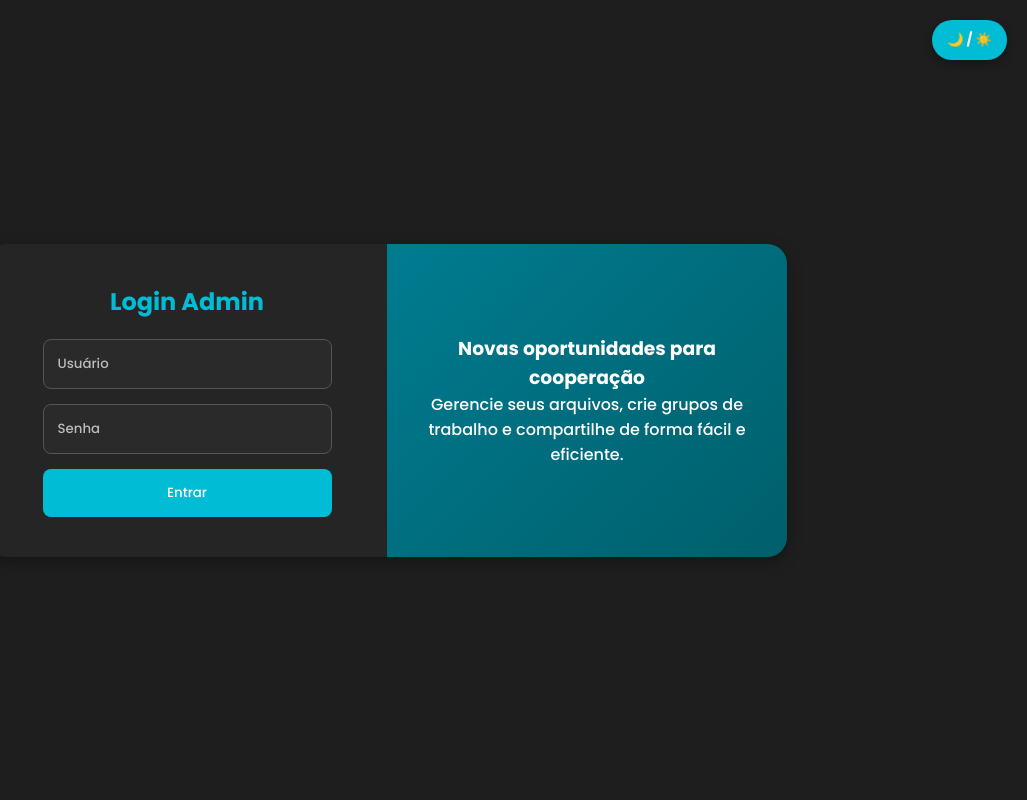
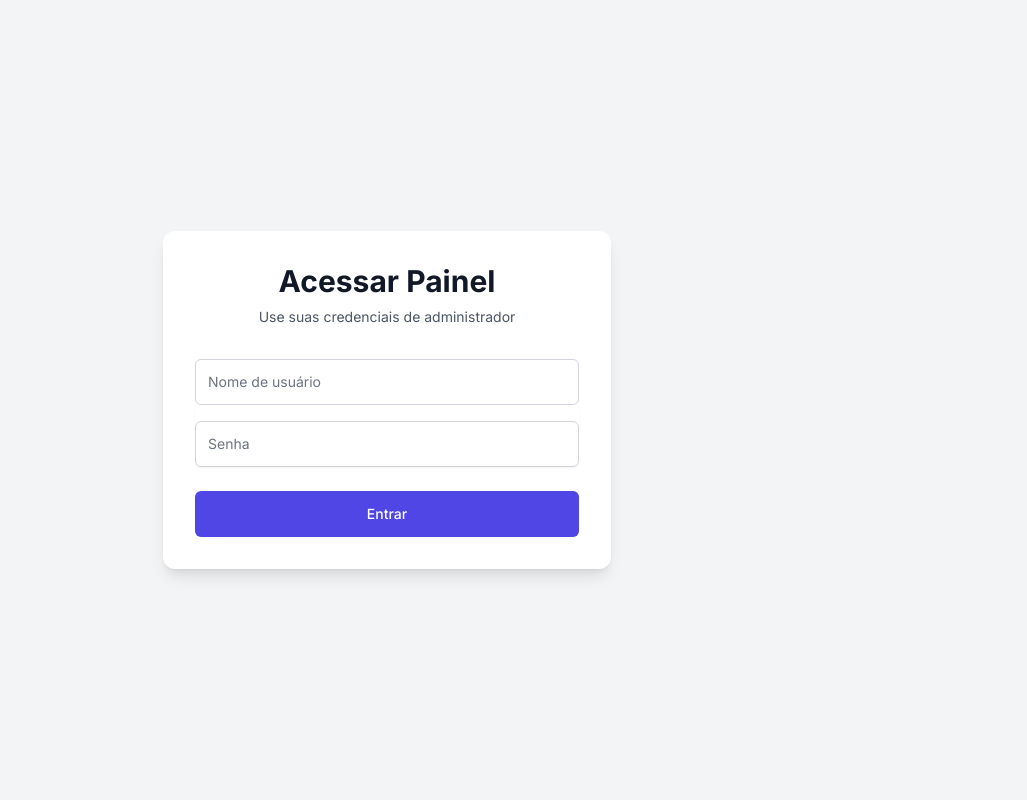
Before and after one commit to DuelNow11z/BOT-TELEGRAM, a Flask app: page /login in a window 1280 px wide. Shown: the whole page, without its empty margins (253-1280 px from the left). Run offline with Flask 3, Linux system fonts and the light colour scheme; some libraries are stand-ins or nearby versions.

Commit message:
MVP
Bot funcional inicialmente

```diff
--- a/app.py
+++ b/app.py
@@ -1,9 +1,9 @@
 from flask import Flask, render_template, request, redirect, url_for, session, flash, jsonify
 import sqlite3
 from werkzeug.security import check_password_hash
-import requests # Biblioteca para fazer requisições HTTP
-import pagamentos # Nosso módulo de pagamentos
-import config # Nosso módulo de configurações
+import requests
+import pagamentos
+import config
 
 app = Flask(__name__)
 app.secret_key = 'sua_chave_secreta_super_dificil_de_adivinhar'
@@ -15,60 +15,46 @@ def get_db_connection():
     conn.row_factory = sqlite3.Row
     return conn
 
-# --- ROTA DE WEBHOOK (NOVA) ---
-# Esta rota receberá as notificações do Mercado Pago
-
+# --- ROTA DE WEBHOOK ---
 @app.route('/webhook/mercado-pago', methods=['POST'])
 def webhook_mercado_pago():
     notification = request.json
-    print("Webhook recebido:", notification)
-
-    if notification and notification.get('type') == 'payment' and notification.get('action') == 'payment.updated':
+    if notification and notification.get('type') == 'payment':
         payment_id = notification['data']['id']
-
-        # 1. Verifica o status do pagamento na API do Mercado Pago
         payment_info = pagamentos.verificar_status_pagamento(payment_id)
 
         if payment_info and payment_info['status'] == 'approved':
             venda_id = payment_info.get('external_reference')
             if not venda_id:
-                print("Webhook ignorado: external_reference não encontrada.")
                 return jsonify({'status': 'ignored'}), 200
 
             conn = get_db_connection()
             cursor = conn.cursor()
-
-            # 2. Verifica se a venda já não foi processada
             venda = cursor.execute('SELECT * FROM vendas WHERE id = ? AND status = ?', (venda_id, 'pendente')).fetchone()
 
             if venda:
-                # 3. Atualiza o status da venda para 'aprovado'
+                # ---- CORREÇÃO SQL INJECTION APLICADA ----
+                # Usando '?' para atualizar o banco de dados de forma segura.
                 cursor.execute('UPDATE vendas SET status = ?, payment_id = ? WHERE id = ?', ('aprovado', payment_id, venda_id))
                 conn.commit()
 
-                # 4. Busca os dados para enviar o produto
                 produto_id = venda['produto_id']
                 user_id = venda['user_id']
                 produto = cursor.execute('SELECT * FROM produtos WHERE id = ?', (produto_id,)).fetchone()
                 conn.close()
 
-                # 5. Envia o produto para o usuário via Telegram
                 if produto:
                     enviar_produto_telegram(user_id, produto['nome'], produto['link'])
 
-                print(f"Venda {venda_id} aprovada e produto enviado para o usuário {user_id}.")
                 return jsonify({'status': 'success'}), 200
             else:
                 conn.close()
-                print(f"Webhook ignorado: venda {venda_id} não encontrada ou já processada.")
                 return jsonify({'status': 'already_processed'}), 200
 
     return jsonify({'status': 'ignored'}), 200
 
 def enviar_produto_telegram(user_id, nome_produto, link_produto):
-    """
-    Usa a API do Telegram diretamente para enviar a mensagem com o produto.
-    """
+    """Usa a API do Telegram diretamente para enviar a mensagem com o produto."""
     url = f"https://api.telegram.org/bot{config.API_TOKEN}/sendMessage"
     texto = (
         f"🎉 Pagamento Aprovado!\n\n"
@@ -76,25 +62,18 @@ def enviar_produto_telegram(user_id, nome_produto, link_produto):
         f"Aqui está o seu link de acesso:\n"
         f"{link_produto}"
     )
-    payload = {
-        'chat_id': user_id,
-        'text': texto,
-        'parse_mode': 'Markdown'
-    }
+    payload = { 'chat_id': user_id, 'text': texto, 'parse_mode': 'Markdown' }
     try:
-        response = requests.post(url, json=payload)
-        response.raise_for_status() # Lança um erro para respostas ruins (4xx ou 5xx)
-        print(f"Mensagem de entrega enviada com sucesso para o usuário {user_id}")
+        requests.post(url, json=payload)
     except requests.exceptions.RequestException as e:
         print(f"Erro ao enviar mensagem de entrega para o usuário {user_id}: {e}")
 
 
-# --- Rotas do painel (sem alterações) ---
+# --- ROTAS DO PAINEL DE CONTROLE (SEGURAS) ---
 
 @app.route('/login', methods=['GET', 'POST'])
 def login():
-    if 'logged_in' in session:
-        return redirect(url_for('index'))
+    if 'logged_in' in session: return redirect(url_for('index'))
     if request.method == 'POST':
         username, password = request.form['username'], request.form['password']
         conn = get_db_connection()
@@ -128,6 +107,8 @@ def add_product():
     if not session.get('logged_in'): return redirect(url_for('login'))
     nome, preco, link = request.form['nome'], request.form['preco'], request.form['link']
     conn = get_db_connection()
+    # ---- CORREÇÃO SQL INJECTION APLICADA ----
+    # Usando '?' para inserir dados de forma segura.
     conn.execute('INSERT INTO produtos (nome, preco, link) VALUES (?, ?, ?)', (nome, preco, link))
     conn.commit()
     conn.close()
@@ -138,11 +119,26 @@ def add_product():
 def remove_product(id):
     if not session.get('logged_in'): return redirect(url_for('login'))
     conn = get_db_connection()
+    # ---- CORREÇÃO SQL INJECTION APLICADA ----
+    # Usando '?' para remover um item de forma segura, referenciando seu 'id'.
     conn.execute('DELETE FROM produtos WHERE id = ?', (id,))
     conn.commit()
     conn.close()
     flash('Produto removido com sucesso!', 'danger')
     return redirect(url_for('index'))
 
+@app.route('/remove_user/<int:id>')
+def remove_user(id):
+    if not session.get('logged_in'):
+        return redirect(url_for('login'))
+    conn = get_db_connection()
+    # ---- CORREÇÃO SQL INJECTION APLICADA ----
+    # Usando '?' também para remover usuários.
+    conn.execute('DELETE FROM users WHERE id = ?', (id,))
+    conn.commit()
+    conn.close()
+    flash('Usuário removido com sucesso!', 'danger')
+    return redirect(url_for('index'))
+
 if __name__ == '__main__':
     app.run(host='0.0.0.0', port=5000, debug=True)
--- a/templates/login.html
+++ b/templates/login.html
@@ -1,175 +1,53 @@
-
 <!DOCTYPE html>
 <html lang="pt-br">
 <head>
     <meta charset="UTF-8">
     <meta name="viewport" content="width=device-width, initial-scale=1.0">
-    <title>Login Admin</title>
-    <link href="https://fonts.googleapis.com/css2?family=Poppins:wght@300;500;700&display=swap" rel="stylesheet">
+    <title>Login - Painel de Controle</title>
+    <script src="https://cdn.tailwindcss.com"></script>
+    <link rel="preconnect" href="https://fonts.googleapis.com">
+    <link rel="preconnect" href="https://fonts.gstatic.com" crossorigin>
+    <link href="https://fonts.googleapis.com/css2?family=Inter:wght@400;500;600;700&display=swap" rel="stylesheet">
     <style>
-        * {
-            box-sizing: border-box;
-            margin: 0;
-            padding: 0;
-            font-family: 'Poppins', sans-serif;
-            transition: background 0.3s, color 0.3s;
-        }
-        body {
-            height: 100vh;
-            display: flex;
-            align-items: center;
-            justify-content: center;
-            flex-direction: column;
-            background: var(--bg-color);
-            color: var(--text-color);
-            position: relative;
-        }
-        .toggle-btn {
-            position: absolute;
-            top: 20px;
-            right: 20px;
-            padding: 10px 15px;
-            background: var(--accent-color);
-            border: none;
-            border-radius: 50px;
-            cursor: pointer;
-            color: white;
-            font-weight: bold;
-            box-shadow: 0 4px 10px rgba(0,0,0,0.3);
-            transition: background 0.3s, transform 0.2s;
-        }
-        .toggle-btn:hover {
-            background: var(--accent-hover);
-            transform: scale(1.05);
-        }
-        .container {
-            display: flex;
-            max-width: 800px;
-            width: 100%;
-            background: var(--card-bg);
-            box-shadow: 0 5px 15px rgba(0,0,0,0.3);
-            border-radius: 20px;
-            overflow: hidden;
-        }
-        .left {
-            flex: 1;
-            padding: 40px;
-            display: flex;
-            flex-direction: column;
-            justify-content: center;
-            align-items: center;
-        }
-        .left h2 {
-            margin-bottom: 20px;
-            color: var(--accent-color);
-        }
-        .form-group {
-            width: 100%;
-            margin-bottom: 15px;
-        }
-        .form-group input {
-            width: 100%;
-            padding: 14px;
-            border: 1px solid var(--border-color);
-            border-radius: 8px;
-            background: var(--input-bg);
-            color: var(--text-color);
-            outline: none;
-        }
-        .form-group input::placeholder {
-            color: var(--placeholder-color);
-        }
-        .btn {
-            width: 100%;
-            padding: 14px;
-            background-color: var(--accent-color);
-            color: white;
-            border: none;
-            border-radius: 8px;
-            cursor: pointer;
-            transition: background 0.3s;
-        }
-        .btn:hover {
-            background-color: var(--accent-hover);
-        }
-        .bottom-text {
-            margin-top: 15px;
-            color: var(--text-secondary);
-        }
-        .bottom-text a {
-            color: var(--accent-color);
-            text-decoration: none;
-        }
-        .right {
-            flex: 1;
-            background: var(--right-bg);
-            color: white;
-            display: flex;
-            flex-direction: column;
-            justify-content: center;
-            align-items: center;
-            padding: 40px;
-            text-align: center;
-        }
-        :root {
-            --bg-color: #1e1e1e;
-            --card-bg: #252525;
-            --text-color: white;
-            --text-secondary: #ccc;
-            --accent-color: #00bcd4;
-            --accent-hover: #0097a7;
-            --border-color: #555;
-            --input-bg: #2a2a2a;
-            --placeholder-color: #bbb;
-            --right-bg: linear-gradient(135deg, #007c91, #005f6b);
-        }
-        .light-mode {
-            --bg-color: white;
-            --card-bg: #f4f7fa;
-            --text-color: #121212;
-            --text-secondary: #555;
-            --accent-color: #007c91;
-            --accent-hover: #005f6b;
-            --border-color: #ccc;
-            --input-bg: #ffffff;
-            --placeholder-color: #666;
-            --right-bg: linear-gradient(135deg, #00bcd4, #0097a7);
-        }
-        @media (max-width: 768px) {
-            .container {
-                flex-direction: column;
-            }
-            .right {
-                padding: 20px;
-            }
-        }
+        body { font-family: 'Inter', sans-serif; }
     </style>
 </head>
-<body>
-<button class="toggle-btn" onclick="toggleTheme()">🌙 / ☀️</button>
-<div class="container">
-    <div class="left">
-        <h2>Login Admin</h2>
-        <form method="POST" action="/login">
-            <div class="form-group">
-                <input type="text" name="username" placeholder="Usuário" required>
+<body class="bg-gray-100 flex items-center justify-center h-screen">
+    <div class="w-full max-w-md p-8 space-y-8 bg-white rounded-xl shadow-lg">
+        <div class="text-center">
+            <h1 class="text-3xl font-bold text-gray-900">Acessar Painel</h1>
+            <p class="mt-2 text-sm text-gray-600">Use suas credenciais de administrador</p>
+        </div>
+
+        <!-- Mensagens de Flash -->
+        {% with messages = get_flashed_messages(with_categories=true) %}
+          {% if messages %}
+            {% for category, message in messages %}
+              <div class="p-4 rounded-md {{ 'bg-red-100 text-red-700' if category == 'danger' else 'bg-blue-100 text-blue-700' }}" role="alert">
+                <p class="font-bold">{{ message }}</p>
+              </div>
+            {% endfor %}
+          {% endif %}
+        {% endwith %}
+
+        <form class="mt-8 space-y-6" action="{{ url_for('login') }}" method="POST">
+            <div class="space-y-4 rounded-md shadow-sm">
+                <div>
+                    <label for="username" class="sr-only">Usuário</label>
+                    <input id="username" name="username" type="text" required class="relative block w-full px-3 py-3 text-gray-900 placeholder-gray-500 border border-gray-300 rounded-md appearance-none focus:outline-none focus:ring-indigo-500 focus:border-indigo-500 focus:z-10 sm:text-sm" placeholder="Nome de usuário">
+                </div>
+                <div>
+                    <label for="password" class="sr-only">Senha</label>
+                    <input id="password" name="password" type="password" required class="relative block w-full px-3 py-3 text-gray-900 placeholder-gray-500 border border-gray-300 rounded-md appearance-none focus:outline-none focus:ring-indigo-500 focus:border-indigo-500 focus:z-10 sm:text-sm" placeholder="Senha">
+                </div>
             </div>
-            <div class="form-group">
-                <input type="password" name="password" placeholder="Senha" required>
+
+            <div>
+                <button type="submit" class="relative flex justify-center w-full px-4 py-3 text-sm font-medium text-white bg-indigo-600 border border-transparent rounded-md group hover:bg-indigo-700 focus:outline-none focus:ring-2 focus:ring-offset-2 focus:ring-indigo-500">
+                    Entrar
+                </button>
             </div>
-            <button type="submit" class="btn">Entrar</button>
         </form>
     </div>
-    <div class="right">
-        <h3>Novas oportunidades para cooperação</h3>
-        <p>Gerencie seus arquivos, crie grupos de trabalho e compartilhe de forma fácil e eficiente.</p>
-    </div>
-</div>
-
-<script>
-    function toggleTheme() {
-        document.body.classList.toggle("light-mode");
-    }
-</script>
 </body>
 </html>
```
Also changed, not shown: bot.py (+10 -11 lines), config.py (+2 -6 lines), delete_webhook.py (added, +20 -0 lines), templates/dashboard.html (deleted, +0 -87 lines), templates/index.html (added, +114 -0 lines), dashboard.db.
